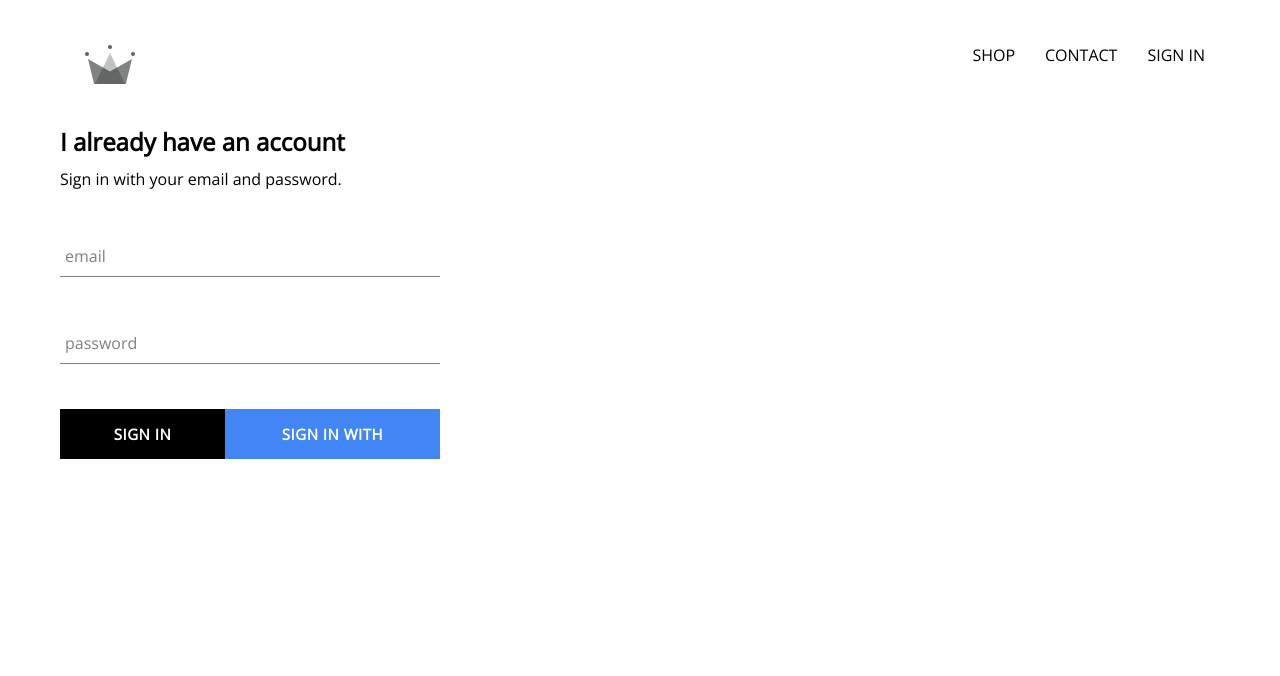
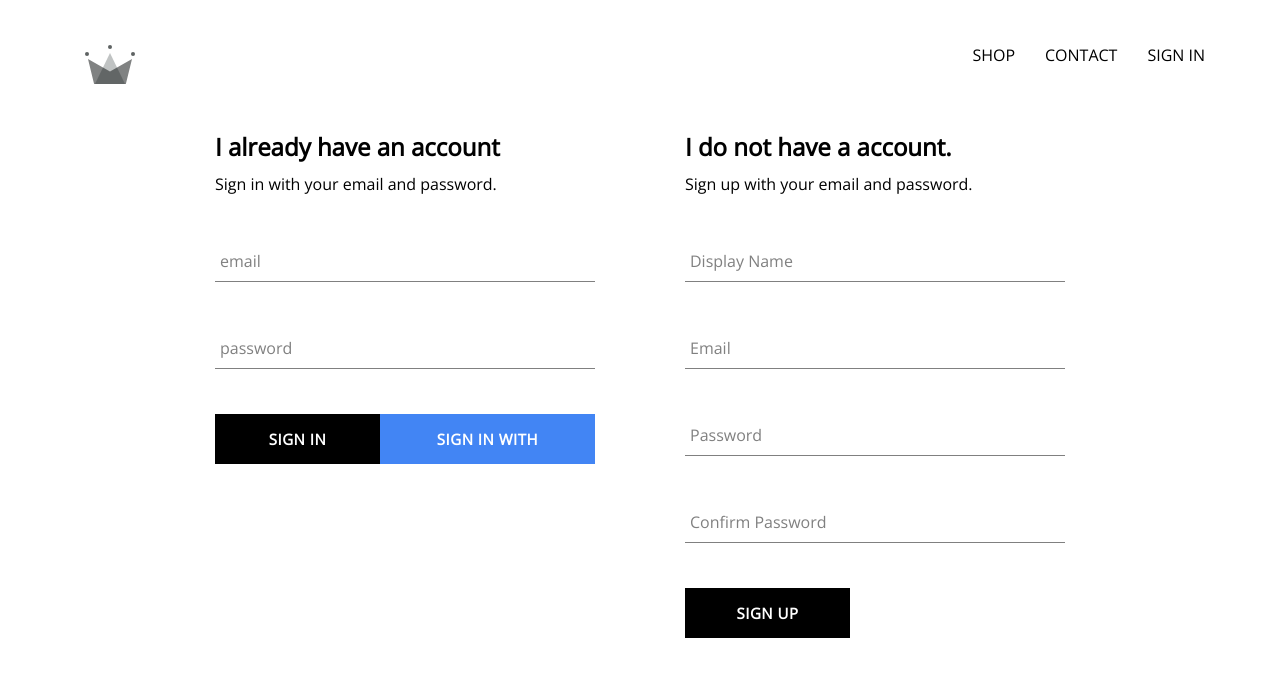
Before and after one commit to sofiane-sa21/clothing-estore, a React (Create React App) app: page /signin in a window 1280 px wide. Shown: the top 676 px of the page. Built offline with nearby package versions, Linux system fonts and the light colour scheme; no server answers.

Commit message:
implemented firebase utils, included ability  to store authenticated users into database

```diff
--- a/src/App.tsx
+++ b/src/App.tsx
@@ -1,13 +1,13 @@
 import React from 'react';
 import { Routes, Route } from 'react-router-dom';
+import { Unsubscribe, User } from 'firebase/auth';
+import { onSnapshot } from 'firebase/firestore';
 
 import HomePage from './pages/homepage/homepage.component';
 import ShopPage from './pages/shop/shop.component';
 import SignInAndSignUp from './pages/sign-in-and-sign-up/sign-in-and-sign-up.component';
 import Header from './components/header/header.component';
-
-import { Unsubscribe, User } from 'firebase/auth';
-import { auth } from './firebase/firebase.utils';
+import { auth, createUserProfileDocument } from './firebase/firebase.utils';
 
 import './App.scss';
 
@@ -26,9 +26,25 @@
   }
 
   componentDidMount() {
-    this.unsubscribeFromAuth = auth.onAuthStateChanged((user) => {
-      this.setState({ currentUser: user });
-      console.log(user);
+    this.unsubscribeFromAuth = auth.onAuthStateChanged(async (userAuth) => {
+      if (userAuth) {
+        const userRef = await createUserProfileDocument(userAuth);
+
+        if (userRef) {
+          onSnapshot(userRef, (snapShot) => {
+            this.setState({
+              currentUser: {
+                id: snapShot.id,
+                ...snapShot.data(),
+              },
+            });
+
+            console.log(this.state);
+          });
+        }
+      } else {
+        this.setState({ currentUser: userAuth });
+      }
     });
   }
 
--- /dev/null
+++ b/src/components/sign-up/sign-up.component.tsx
@@ -0,0 +1,110 @@
+import React from 'react';
+import { createUserWithEmailAndPassword } from 'firebase/auth';
+
+import FormInput from '../form-input/form-input.component';
+import CustomButton from '../custom-button/custom-button.component';
+import { auth, createUserProfileDocument } from '../../firebase/firebase.utils';
+
+import './sign-up.styles.scss';
+
+class SignUp extends React.Component {
+  state: {
+    displayName: string;
+    email: string;
+    password: string;
+    confirmPassword: string;
+  };
+
+  constructor(props: any) {
+    super(props);
+
+    this.state = {
+      displayName: '',
+      email: '',
+      password: '',
+      confirmPassword: '',
+    };
+  }
+
+  handleSubmit = async (event: React.SyntheticEvent) => {
+    event.preventDefault();
+
+    const { displayName, email, password, confirmPassword } = this.state;
+
+    if (password !== confirmPassword) {
+      alert("passwords don't match");
+      return;
+    }
+
+    try {
+      createUserWithEmailAndPassword(auth, email, password).then(
+        async (userCredential) => {
+          const { user } = userCredential;
+
+          await createUserProfileDocument(user, { displayName });
+
+          this.setState({
+            displayName: '',
+            email: '',
+            password: '',
+            confirmPassword: '',
+          });
+        }
+      );
+    } catch (err) {
+      console.log(err);
+    }
+  };
+
+  handleChange = (event: React.FormEvent<HTMLInputElement>) => {
+    const { name, value } = event.currentTarget;
+    this.setState({ [name]: value });
+  };
+
+  render() {
+    const { displayName, email, password, confirmPassword } = this.state;
+    return (
+      <div className="sign-up">
+        <h2 className="title">I do not have a account.</h2>
+        <span>Sign up with your email and password.</span>
+        <form className="sign-up-form" onSubmit={this.handleSubmit}>
+          <FormInput
+            type="text"
+            name="displayName"
+            value={displayName}
+            handleChange={this.handleChange}
+            label="Display Name"
+            required
+          />
+          <FormInput
+            type="email"
+            name="email"
+            value={email}
+            handleChange={this.handleChange}
+            label="Email"
+            required
+          />
+          <FormInput
+            type="password"
+            name="password"
+            value={password}
+            handleChange={this.handleChange}
+            label="Password"
+            required
+          />
+          <FormInput
+            type="password"
+            name="confirmPassword"
+            value={confirmPassword}
+            handleChange={this.handleChange}
+            label="Confirm Password"
+            required
+          />
+          <CustomButton type="submit">SIGN UP</CustomButton>
+        </form>
+      </div>
+    );
+  }
+}
+
+export default SignUp;
--- /dev/null
+++ b/src/components/sign-up/sign-up.styles.scss
@@ -0,0 +1,9 @@
+.sign-up {
+  display: flex;
+  flex-direction: column;
+  width: 380px;
+
+  .title {
+    margin: 10px 0;
+  }
+}
--- a/src/firebase/firebase.utils.ts
+++ b/src/firebase/firebase.utils.ts
@@ -1,6 +1,11 @@
 import { initializeApp } from 'firebase/app';
-import { getAuth, GoogleAuthProvider, signInWithPopup } from 'firebase/auth';
-import { getFirestore } from 'firebase/firestore';
+import {
+  getAuth,
+  GoogleAuthProvider,
+  signInWithPopup,
+  User,
+} from 'firebase/auth';
+import { getFirestore, doc, getDoc, setDoc } from 'firebase/firestore';
 
 const config = {
   apiKey: 'AIzaSyA1NUWAaNwMCAOt8HM4dryyMJoRpOM476s',
@@ -16,19 +21,37 @@
 const provider = new GoogleAuthProvider();
 provider.setCustomParameters({ prompt: 'select_account' });
 
-export const firestore = getFirestore();
+export const db = getFirestore();
 export const auth = getAuth();
 export const signInWithGoogle = () => signInWithPopup(auth, provider);
 
+export const createUserProfileDocument = async (
+  userAuth: User | null,
+  additionalData?: any
+) => {
+  if (!userAuth) {
+    return null;
+  }
+
+  const userRef = doc(db, 'users', userAuth.uid);
+  const docSnap = await getDoc(userRef);
+
+  if (!docSnap.exists()) {
+    const { displayName, email } = userAuth;
+    const createdAt = new Date();
+    try {
+      await setDoc(userRef, {
+        displayName,
+        email,
+        createdAt,
+        ...additionalData,
+      });
+    } catch (err: any) {
+      console.log('Error when creating user.', err.message);
+    }
+  }
+
+  return userRef;
+};
+
 export default firebase;
-
-// firebase.initializeApp(config);
-
-// export const auth = firebase.auth();
-// export const firestore = firebase.firestore();
-
-// const provider = new firebase.auth!.GoogleAuthProvider();
-// provider.setCustomParameters({ prompt: 'select_account' });
-// export const signInWithGoogle = () => auth.signInWithPopup(provider);
-
-// export default firebase;
--- a/src/pages/sign-in-and-sign-up/sign-in-and-sign-up.component.tsx
+++ b/src/pages/sign-in-and-sign-up/sign-in-and-sign-up.component.tsx
@@ -1,12 +1,14 @@
 import React from 'react';
 
 import SignIn from '../../components/sign-in/sign-in.component';
+import SignUp from '../../components/sign-up/sign-up.component';
 
 import './sign-in-and-sign-up.styles.scss';
 
 const SignInAndSignUp: React.FC = (): JSX.Element => (
   <div className="sign-in-and-sign-up">
     <SignIn />
+    <SignUp />
   </div>
 );
 
--- a/src/pages/sign-in-and-sign-up/sign-in-and-sign-up.styles.scss
+++ b/src/pages/sign-in-and-sign-up/sign-in-and-sign-up.styles.scss
@@ -0,0 +1,6 @@
+.sign-in-and-sign-up {
+  width: 850px;
+  display: flex;
+  justify-content: space-between;
+  margin: 30px auto;
+}
```
